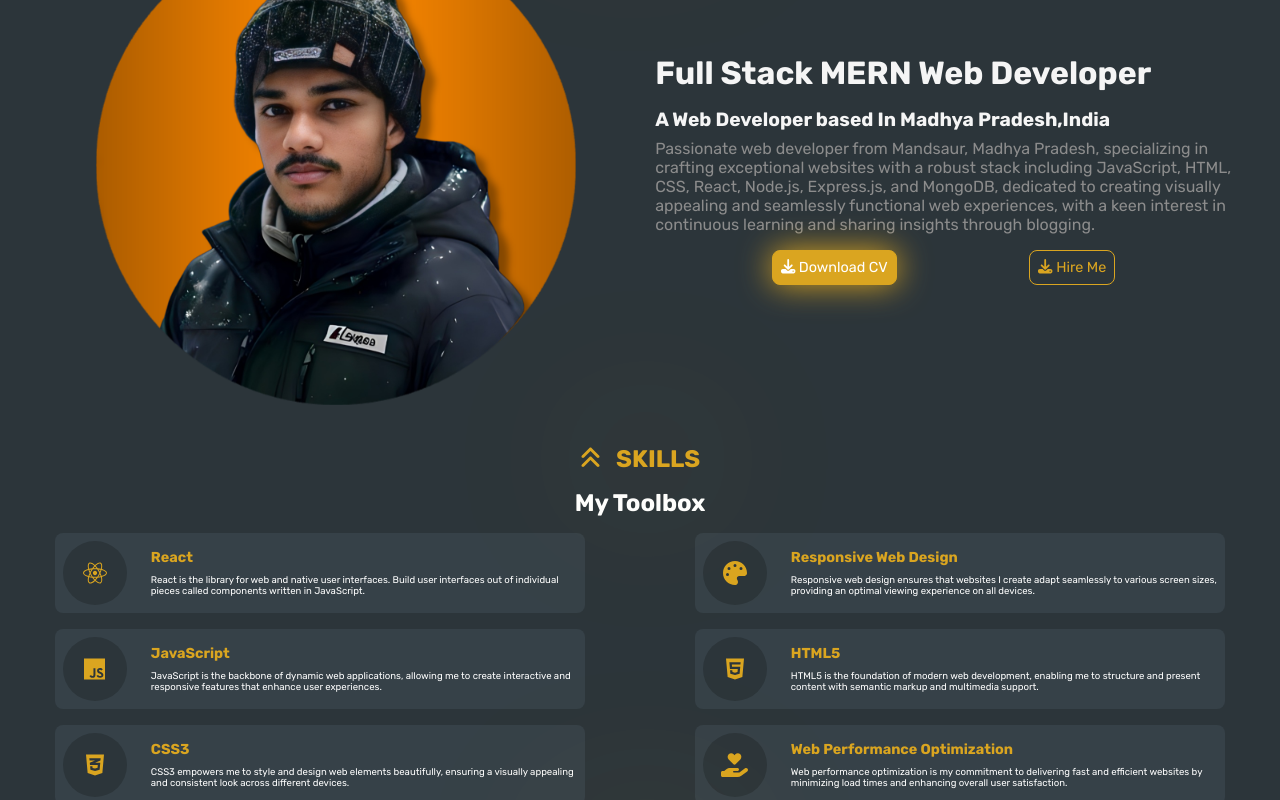
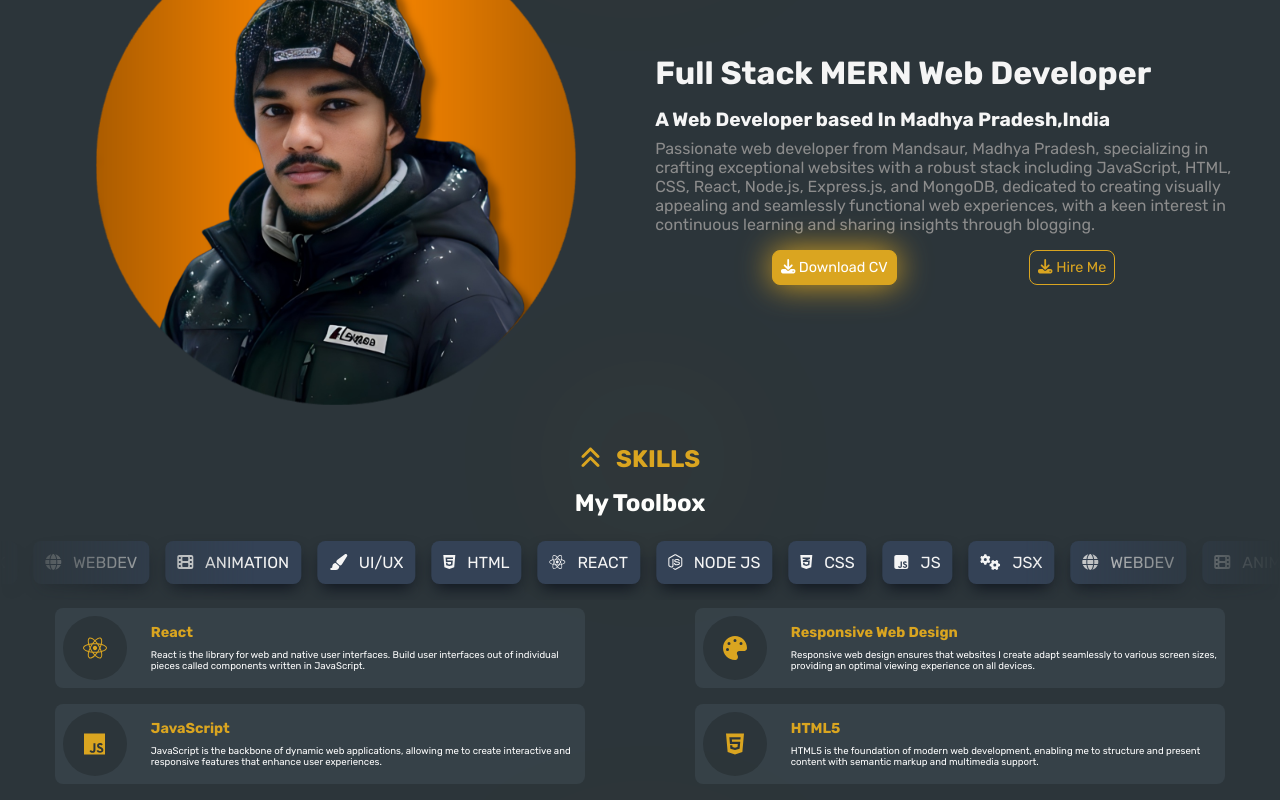
Before and after one commit to amardeeplakshkar/amardeep-lakshkar, a React (Vite) app: page / in a window 1280 px wide. Shown: the part 967-1767 px from the top of the page. Built offline with nearby package versions, Linux system fonts and the light colour scheme.

Commit message:
add:skills infinite slider

```diff
--- a/src/components/Skills.jsx
+++ b/src/components/Skills.jsx
@@ -1,18 +1,19 @@
 import React from 'react'
+import Slider from './Slider';
 
 const Skills = () => {
   const skillsData = [
-    {skillicontype:'brands', skillicon:'react', skillhead: 'React', skilldesc: 'React is the library for web and native user interfaces. Build user interfaces out of individual pieces called components written in JavaScript.' },
-    {skillicontype:'solid', skillicon:'palette', skillhead: 'Responsive Web Design', skilldesc: 'Responsive web design ensures that websites I create adapt seamlessly to various screen sizes, providing an optimal viewing experience on all devices. ' },
-    {skillicontype:'brands', skillicon:'js', skillhead: 'JavaScript', skilldesc: 'JavaScript is the backbone of dynamic web applications, allowing me to create interactive and responsive features that enhance user experiences. ' },
-    {skillicontype:'brands', skillicon:'html5', skillhead: 'HTML5', skilldesc: 'HTML5 is the foundation of modern web development, enabling me to structure and present content with semantic markup and multimedia support. ' },
-    {skillicontype:'brands', skillicon:'css3-alt', skillhead: 'CSS3', skilldesc: 'CSS3 empowers me to style and design web elements beautifully, ensuring a visually appealing and consistent look across different devices. ' },
-    {skillicontype:'solid', skillicon:'hand-holding-heart', skillhead: 'Web Performance Optimization', skilldesc: 'Web performance optimization is my commitment to delivering fast and efficient websites by minimizing load times and enhancing overall user satisfaction. ' },
+    { skillicontype: 'brands', skillicon: 'react', skillhead: 'React', skilldesc: 'React is the library for web and native user interfaces. Build user interfaces out of individual pieces called components written in JavaScript.' },
+    { skillicontype: 'solid', skillicon: 'palette', skillhead: 'Responsive Web Design', skilldesc: 'Responsive web design ensures that websites I create adapt seamlessly to various screen sizes, providing an optimal viewing experience on all devices. ' },
+    { skillicontype: 'brands', skillicon: 'js', skillhead: 'JavaScript', skilldesc: 'JavaScript is the backbone of dynamic web applications, allowing me to create interactive and responsive features that enhance user experiences. ' },
+    { skillicontype: 'brands', skillicon: 'html5', skillhead: 'HTML5', skilldesc: 'HTML5 is the foundation of modern web development, enabling me to structure and present content with semantic markup and multimedia support. ' },
+    { skillicontype: 'brands', skillicon: 'css3-alt', skillhead: 'CSS3', skilldesc: 'CSS3 empowers me to style and design web elements beautifully, ensuring a visually appealing and consistent look across different devices. ' },
+    { skillicontype: 'solid', skillicon: 'hand-holding-heart', skillhead: 'Web Performance Optimization', skilldesc: 'Web performance optimization is my commitment to delivering fast and efficient websites by minimizing load times and enhancing overall user satisfaction. ' },
 
     // Add more skills as needed
   ];
 
-  const SkillBox = ({ skillhead, skilldesc,skillicon,skillicontype }) => (
+  const SkillBox = ({ skillhead, skilldesc, skillicon, skillicontype }) => (
     <div className="skill-box">
       <div className="fskill-box">
         <i className={`fa-${skillicontype} fa-${skillicon}`}></i>
@@ -37,8 +38,11 @@ const Skills = () => {
       <div id="skills"><h2 className="section-head">
         <i class="fa-solid fa-angles-up" /> &nbsp;
         Skills</h2>
-      <h3 className='sub-head'>My Toolbox</h3>
-      <SkillsList skills={skillsData} /></div>
+        <h3 className='sub-head'>My Toolbox</h3>
+      <div className="slider-pos">
+      <Slider/>
+      </div>
+        <SkillsList skills={skillsData} /></div>
     </>
   )
 }
--- /dev/null
+++ b/src/components/Slider.jsx
@@ -0,0 +1,63 @@
+import React, { useEffect } from 'react';
+
+const Slider = () => {
+    const tagListItems = [
+        { text: "HTML", bgColor: "#ffcccb",type:'fab', icon: "fa-html5" },
+        { text: "React", bgColor: "#ffcccb",type:'fab', icon: "fa-react" },
+        { text: "node js", bgColor: "#ffcccb",type:'fab', icon: "fa-node-js" },
+    { text: "CSS", bgColor: "#cbf5ff",type:'fab', icon: "fa-css3-alt" },
+    { text: "JS", bgColor: "#d4ffb8",type:'fab', icon: "fa-js-square" },
+    { text: "JSX", bgColor: "#ffd8cb",type:'fa', icon: "fa-cogs" },
+    { text: "webdev", bgColor: "#f7cbff",type:'fa', icon: "fa-globe" },
+    { text: "animation", bgColor: "#cbf5ff",type:'fa', icon: "fa-film" },
+    { text: "UI/UX", bgColor: "#d4ffb8",type:'fa', icon: "fa-paint-brush" },
+    ];
+    useEffect(() => {
+        const scrollers = document.querySelectorAll(".scroller");
+
+        // If a user hasn't opted in for reduced motion, then we add the animation
+        if (!window.matchMedia("(prefers-reduced-motion: reduce)").matches) {
+            addAnimation();
+        }
+
+        function addAnimation() {
+            scrollers.forEach((scroller) => {
+                // add data-animated="true" to every `.scroller` on the page
+                scroller.setAttribute("data-animated", true);
+
+                // Make an array from the elements within `.scroller-inner`
+                const scrollerInner = scroller.querySelector(".scroller__inner");
+                const scrollerContent = Array.from(scrollerInner.children);
+
+                // For each item in the array, clone it
+                // add aria-hidden to it
+                // add it into the `.scroller-inner`
+                scrollerContent.forEach((item) => {
+                    const duplicatedItem = item.cloneNode(true);
+                    duplicatedItem.setAttribute("aria-hidden", true);
+                    scrollerInner.appendChild(duplicatedItem);
+                });
+            });
+        }
+    }, []);
+
+    return (
+        <div>
+            <div class="scroller" data-speed="fast">
+                <ul class="tag-list scroller__inner">
+                {tagListItems.map((item, index) => (
+            <li key={index}>
+              {item.icon && <i className={`${item.type} ${item.icon} icon`}></i>}
+              &nbsp;
+              &nbsp;
+              {item.text}
+            </li>
+          ))}
+                </ul>
+            </div>
+
+        </div>
+    );
+};
+
+export default Slider;
--- a/src/index.css
+++ b/src/index.css
@@ -5,6 +5,8 @@
     --primary-color: goldenrod;
     --about-color: whitesmoke;
     --bg-col: #2c353a;
+    --clr-primary-400: hsl(215, 25%, 27%);
+    --clr-primary-900: hsl(218, 33%, 9%);
 }
 
 @keyframes UpAndDown {
@@ -274,6 +276,7 @@ nav {
 }
 
 .skills-container {
+    width: 100svw;
     padding: .5rem;
     display: grid;
     grid-template-columns: repeat(2, 1fr);
@@ -331,10 +334,6 @@ nav {
     transition: ease-in-out 150ms;
     color: white;
     background-color: var(--primary-color);
-}
-
-#projects {
-    height: 100vh;
 }
 
 .projects-container {
@@ -422,9 +421,13 @@ nav {
 }
 
 @media (max-width: 880px) {
+    .scroller {
+        width: 70svh;
+    }
     #about {
         margin-top: -.3rem;
         display: grid;
+
     }
 
     .m-card {
@@ -442,6 +445,7 @@ nav {
 
     .projects-container {
         grid-template-columns: repeat(2, 1fr);
+        width: 100svw;
     }
 
     .project-content {
@@ -531,6 +535,7 @@ nav {
         opacity: 1;
     }
 }
+
 @keyframes fadeOut {
     from {
         opacity: 1;
@@ -540,3 +545,79 @@ nav {
         opacity: 0;
     }
 }
+
+
+/* ======SLIDER======== */
+
+.scroller {
+    max-width: 100svw;
+}
+
+.scroller__inner {
+    padding-block: 1rem;
+    display: flex;
+    flex-wrap: wrap;
+    gap: 1rem;
+}
+
+.scroller[data-animated="true"] {
+    overflow: hidden;
+    -webkit-mask: linear-gradient(90deg,
+            transparent,
+            white 20%,
+            white 80%,
+            transparent);
+    mask: linear-gradient(90deg, transparent, white 20%, white 80%, transparent);
+}
+
+.scroller[data-animated="true"] .scroller__inner {
+    width: max-content;
+    flex-wrap: nowrap;
+    animation: scroll var(--_animation-duration, 40s) var(--_animation-direction, forwards) linear infinite;
+}
+
+.scroller[data-direction="right"] {
+    --_animation-direction: reverse;
+}
+
+.scroller[data-direction="left"] {
+    --_animation-direction: forwards;
+}
+
+.scroller[data-speed="fast"] {
+    --_animation-duration: 20s;
+}
+
+.scroller[data-speed="slow"] {
+    --_animation-duration: 60s;
+}
+
+@keyframes scroll {
+    to {
+        transform: translate(calc(-50% - 0.5rem));
+    }
+}
+
+/* general styles */
+
+.tag-list {
+    margin: 0;
+    padding-inline: 0;
+    list-style: none;
+}
+
+.tag-list li {
+    color: var(--about-color);
+    padding: .75rem;
+    background: var(--clr-primary-400);
+    border-radius: 0.5rem;
+    box-shadow: 0 0.5rem 1rem -0.25rem var(--clr-primary-900);
+    text-transform: uppercase;
+}
+
+/* for testing purposed to ensure the animation lined up correctly */
+.slider-pos{
+    display: flex;
+    justify-content: center;
+    align-items: center;
+}
```
Also changed, not shown: src/App.jsx (+5 -5 lines).
